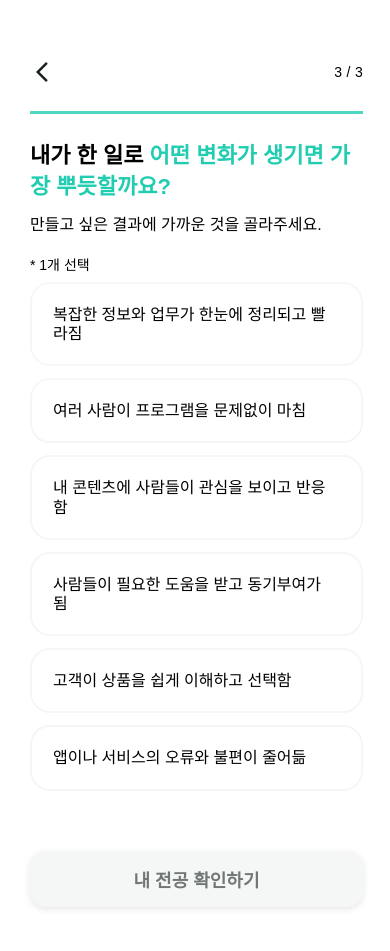
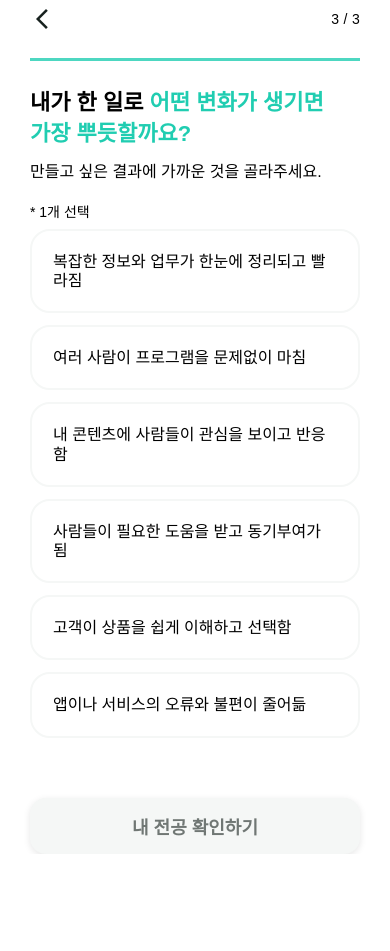
Before and after one commit to 2026-HERETHON/2026-herethon-16, a Django app: template univProject/search/templates/select3.html in a window 390 px wide. After the commit the page ends 854 px from the top, so only its background shows below. Run offline with Django 5.2, Linux system fonts and the light colour scheme; the template is opened without the code that fills it, so the values that code supplies are empty; some web fonts are replaced.

Commit message:
feat: 반응형 웹 디자인 적용, UI 일부 수정

```diff
--- a/univProject/search/static/css/intro.css
+++ b/univProject/search/static/css/intro.css
@@ -7,8 +7,8 @@ body {
 
 .onboarding {
   position: relative;
-  width: 100%;
-  height: 852px;
+  width: 100vw;
+  height: 100vh;
   overflow: hidden;
   text-align: center;
 }
@@ -27,7 +27,7 @@ body {
 
 .content {
   width: 298px;
-  margin: 160px auto 0;
+  margin: 40px auto 0;
 }
 
 .mainTitle {
--- a/univProject/search/static/css/select.css
+++ b/univProject/search/static/css/select.css
@@ -17,8 +17,8 @@ button {
 }
 
 .page {
-  width: 393px;
-  min-height: 852px;
+  width: 100vw;
+  height: 100vh;
   margin: 0 auto;
   position: relative;
   background: #fff;
@@ -27,7 +27,7 @@ button {
 }
 
 .header {
-  padding: 60px 30px 0;
+  padding: 0px 30px;
 }
 
 .material-symbols-outlined {
@@ -48,6 +48,7 @@ button {
   display: flex;
   justify-content: space-between;
   align-items: center;
+  margin-top: 7px;
 }
 
 .progressText {
--- a/univProject/search/templates/intro.html
+++ b/univProject/search/templates/intro.html
@@ -3,7 +3,10 @@
 <html lang="ko">
   <head>
     <meta charset="UTF-8" />
-    <meta name="viewport" content="width=device-width, initial-scale=1.0" />
+    <meta
+      name="viewport"
+      content="width=device-width, initial-scale=1, viewport-fit=cover"
+    />
 
     <title>탐색학기</title>
 
--- a/univProject/search/templates/select1.html
+++ b/univProject/search/templates/select1.html
@@ -3,7 +3,10 @@
 <html lang="ko">
   <head>
     <meta charset="UTF-8" />
-    <meta name="viewport" content="width=device-width, initial-scale=1.0" />
+    <meta
+      name="viewport"
+      content="width=device-width, initial-scale=1, viewport-fit=cover"
+    />
 
     <title>잇대</title>
 
--- a/univProject/search/templates/select2.html
+++ b/univProject/search/templates/select2.html
@@ -3,7 +3,10 @@
 <html lang="ko">
   <head>
     <meta charset="UTF-8" />
-    <meta name="viewport" content="width=device-width, initial-scale=1.0" />
+    <meta
+      name="viewport"
+      content="width=device-width, initial-scale=1, viewport-fit=cover"
+    />
 
     <title>잇대</title>
 
--- a/univProject/search/templates/select3.html
+++ b/univProject/search/templates/select3.html
@@ -3,7 +3,10 @@
 <html lang="ko">
   <head>
     <meta charset="UTF-8" />
-    <meta name="viewport" content="width=device-width, initial-scale=1.0" />
+    <meta
+      name="viewport"
+      content="width=device-width, initial-scale=1, viewport-fit=cover"
+    />
 
     <title>잇대</title>
 
@@ -43,7 +46,7 @@
         <div class="titleArea3">
           <h1 class="title3">
             내가 한 일로
-            <span class="highlight">어떤 변화가 생기면 가장 뿌듯할까요?</span>
+            <span class="highlight">어떤 변화가 생기면<br> 가장 뿌듯할까요?</span>
           </h1>
 
           <p class="description3">만들고 싶은 결과에 가까운 것을 골라주세요.</p>
```
